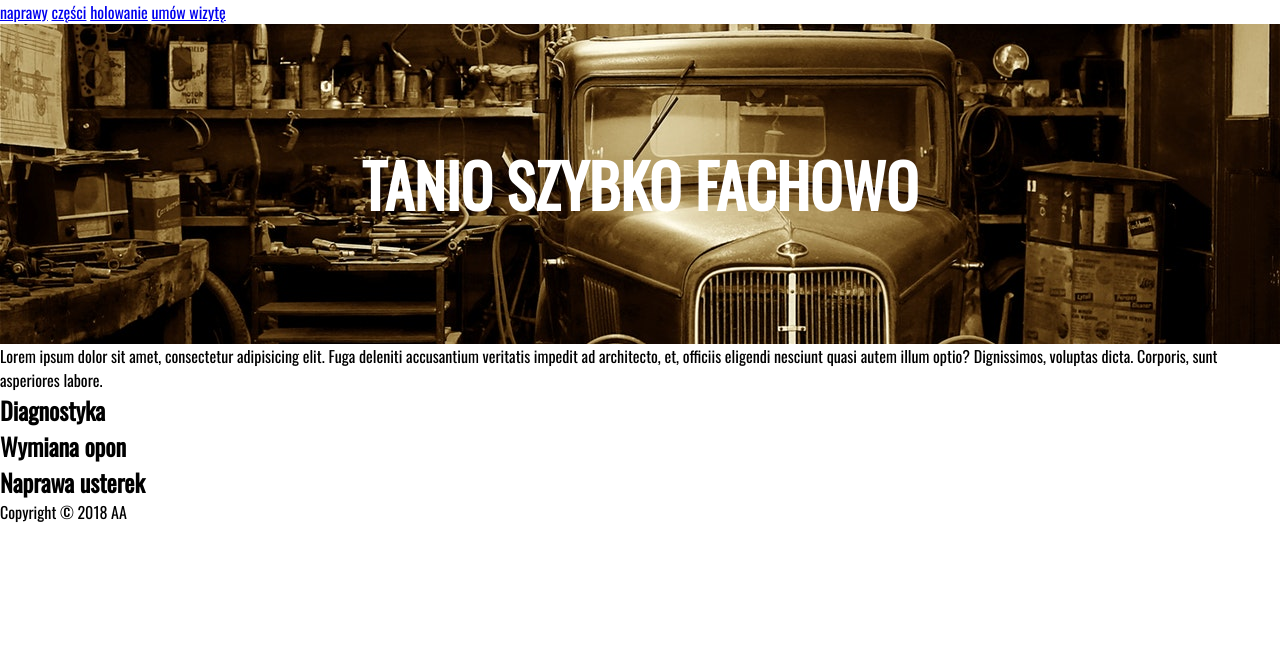
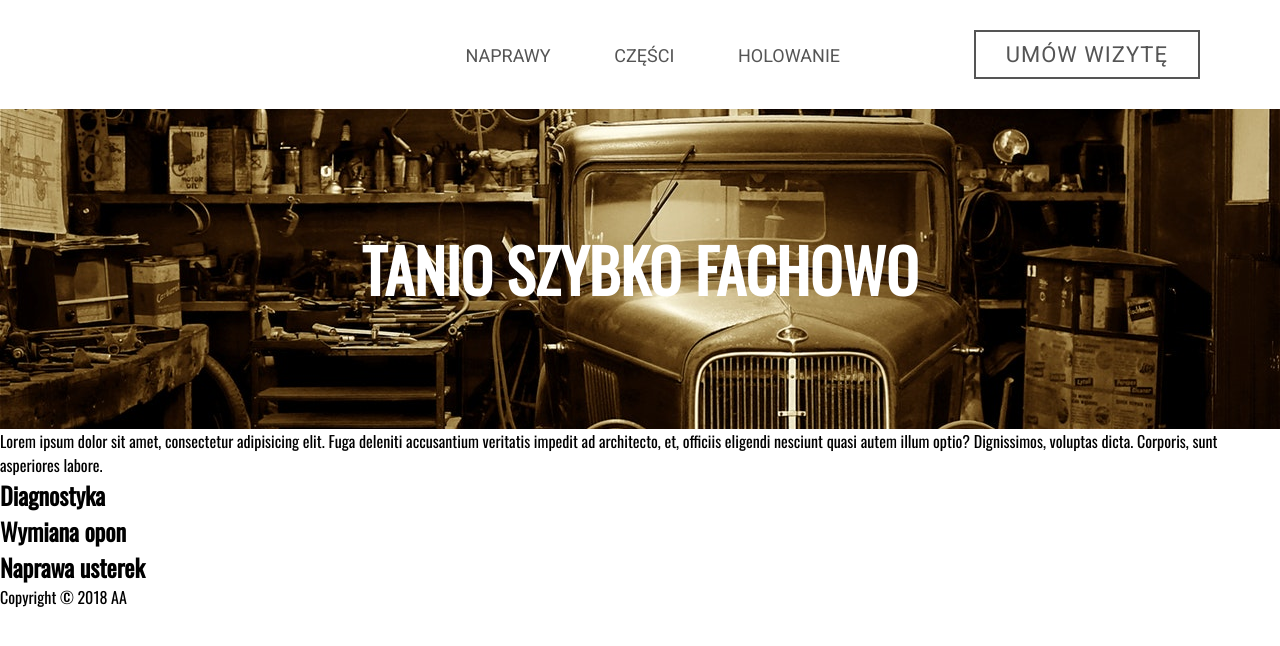
Before and after one commit to annbag/project-1-WebDev, a plain HTML site: page index.html in a window 1280 px wide. Drawn offline with nearby package versions, Linux system fonts and the light colour scheme.

Commit message:
add style for nav

```diff
--- a/style.css
+++ b/style.css
@@ -1,15 +1,45 @@
-/* font-family: 'Roboto', sans-serif;
- */
 * {
 	margin: 0;
 	padding: 0;
+	box-sizing: border-box;
 }
 html {
 	font-family: 'Oswald', sans-serif;
 }
 /* nav */
-
-
+nav {
+	max-width: 1440px;
+	margin: 30px auto;
+	text-align: right;
+}
+nav a {
+	display: inline-block;
+	padding: 10px;
+	margin: 0 20px;
+	font-size: 18px;
+	font-family: 'Roboto', sans-serif;
+	color: #555;
+	text-transform: uppercase;
+	text-decoration: none;
+}
+nav a:hover {
+	border-bottom: 2px solid #222;
+	color: #222;
+}
+nav a.btn4 {
+ 	padding: 10px 30px;
+ 	border: 2px solid #555;
+ 	margin-right: 80px;
+ 	margin-left: 100px;
+ 	font-size: 22px;
+ 	letter-spacing: 1px;
+ 	transition: 0.3s;
+ }
+ nav a.btn4:hover {
+ 	background-color: #4F9E00;
+ 	border-color: #4F9E00;
+ 	color: #fff;
+ }
 /* header */
 header {
 	height: 40vh;
```
